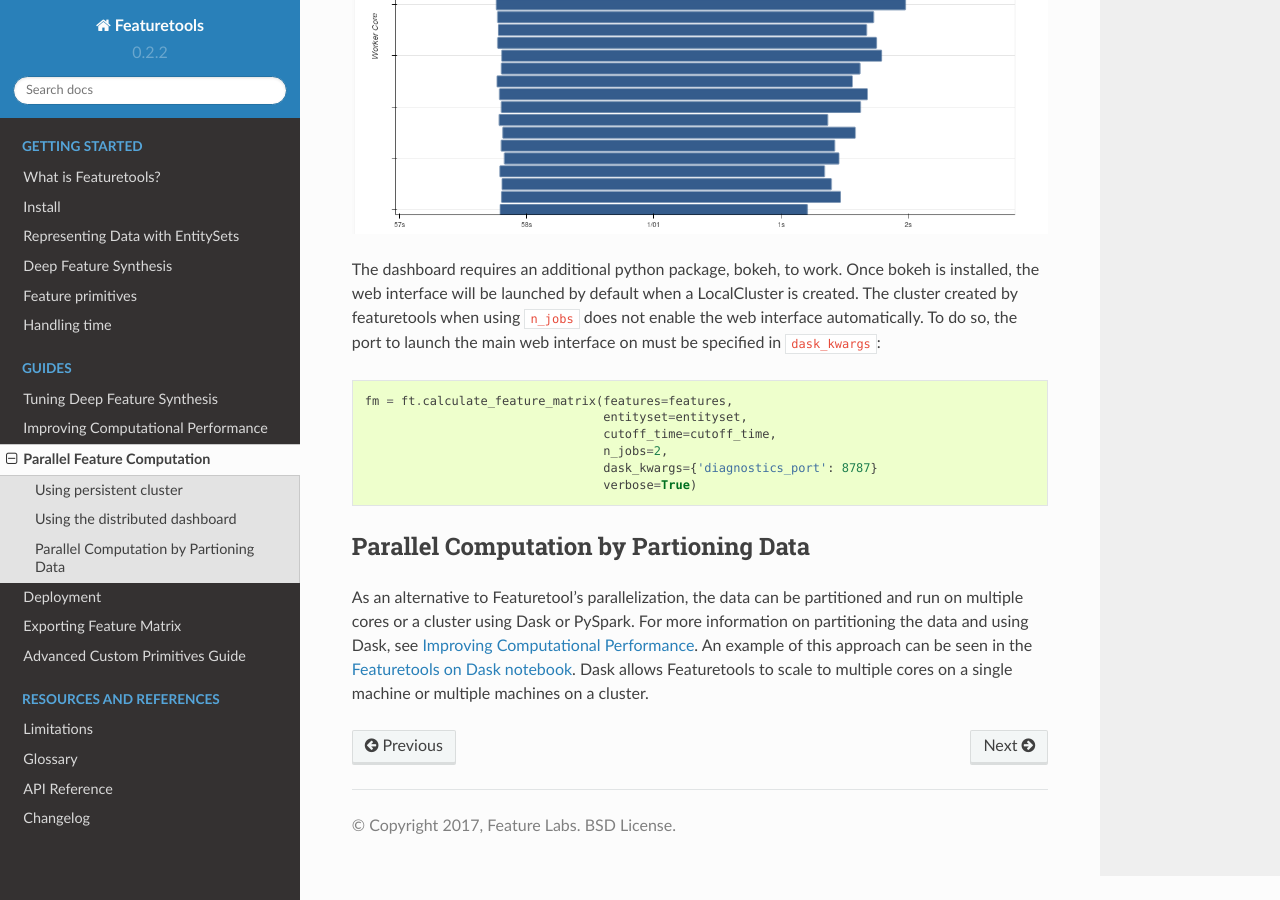
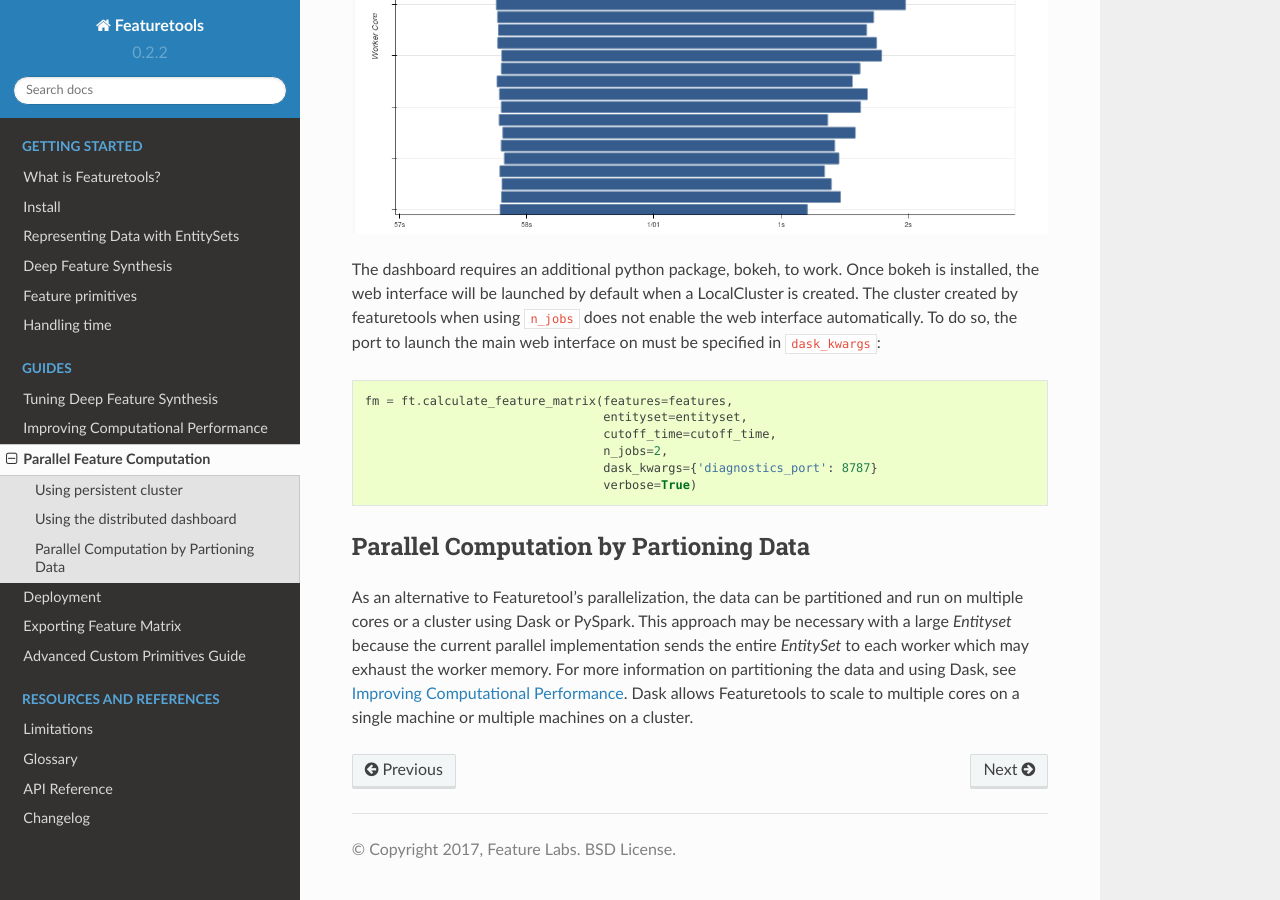
Before and after one commit to alteryx/featuretools, a Sphinx documentation site: the page built from docs/source/guides/parallel.rst, in a window 1280 px wide and 900 px high, scrolled down 1716 px. Built offline with Sphinx 7.4.7 and the Read the Docs theme 2.0.0, drawn with Linux system fonts in a browser that asks for light colours; comment, search, counter and statistics services are not loaded.

Commit message:
Update parallel.rst
Removed link to notebook and added in sentence about when this partitioning may be necessary.

```diff
--- a/docs/source/guides/parallel.rst
+++ b/docs/source/guides/parallel.rst
@@ -52,4 +52,4 @@ The dashboard requires an additional python package, bokeh, to work. Once bokeh
 
 Parallel Computation by Partioning Data
 -------------------------------
-As an alternative to Featuretool's parallelization, the data can be partitioned and run on multiple cores or a cluster using Dask or PySpark. For more information on partitioning the data and using Dask, see :doc:`/guides/performance`. An example of this approach can be seen in the `Featuretools on Dask notebook <https://github.com/Featuretools/Automated-Manual-Comparison/blob/master/Loan%20Repayment/notebooks/Featuretools%20on%20Dask.ipynb>`_. Dask allows Featuretools to scale to multiple cores on a single machine or multiple machines on a cluster.
+As an alternative to Featuretool's parallelization, the data can be partitioned and run on multiple cores or a cluster using Dask or PySpark. This approach may be necessary with a large `Entityset` because the current parallel implementation sends the entire `EntitySet` to each worker which may exhaust the worker memory. For more information on partitioning the data and using Dask, see :doc:`/guides/performance`. Dask allows Featuretools to scale to multiple cores on a single machine or multiple machines on a cluster.
```
